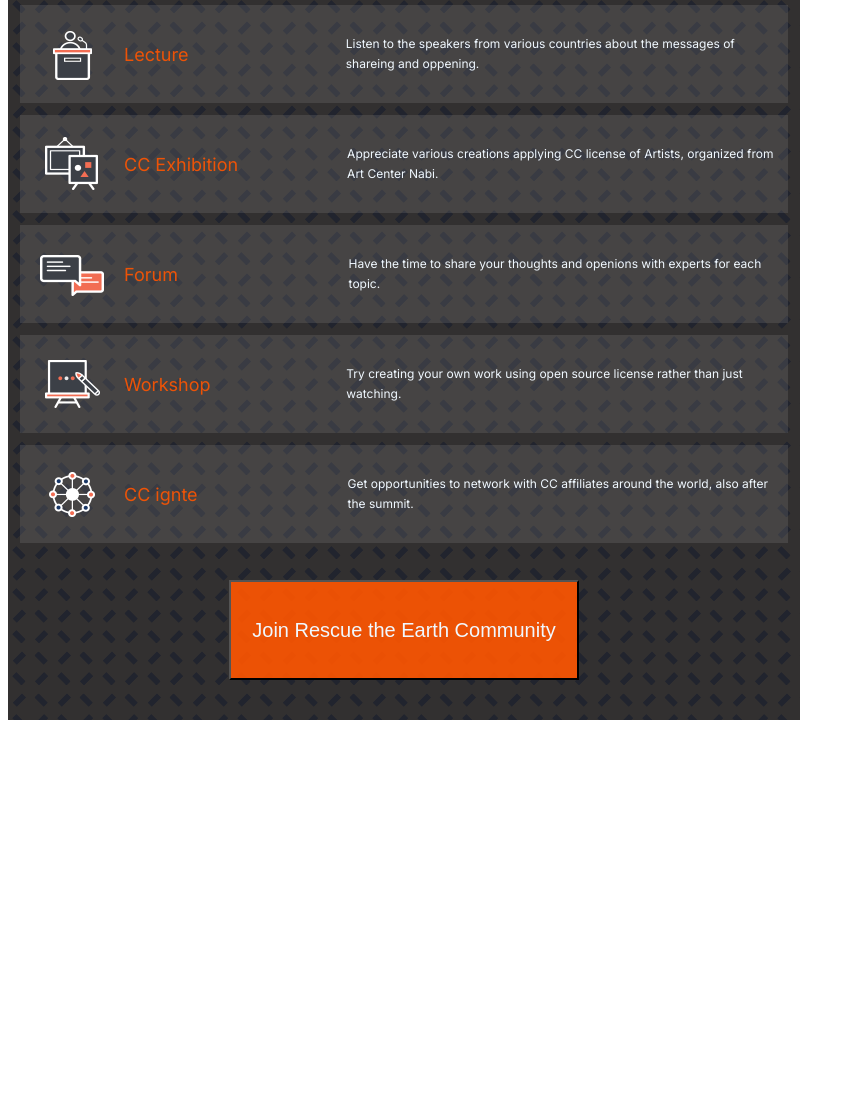
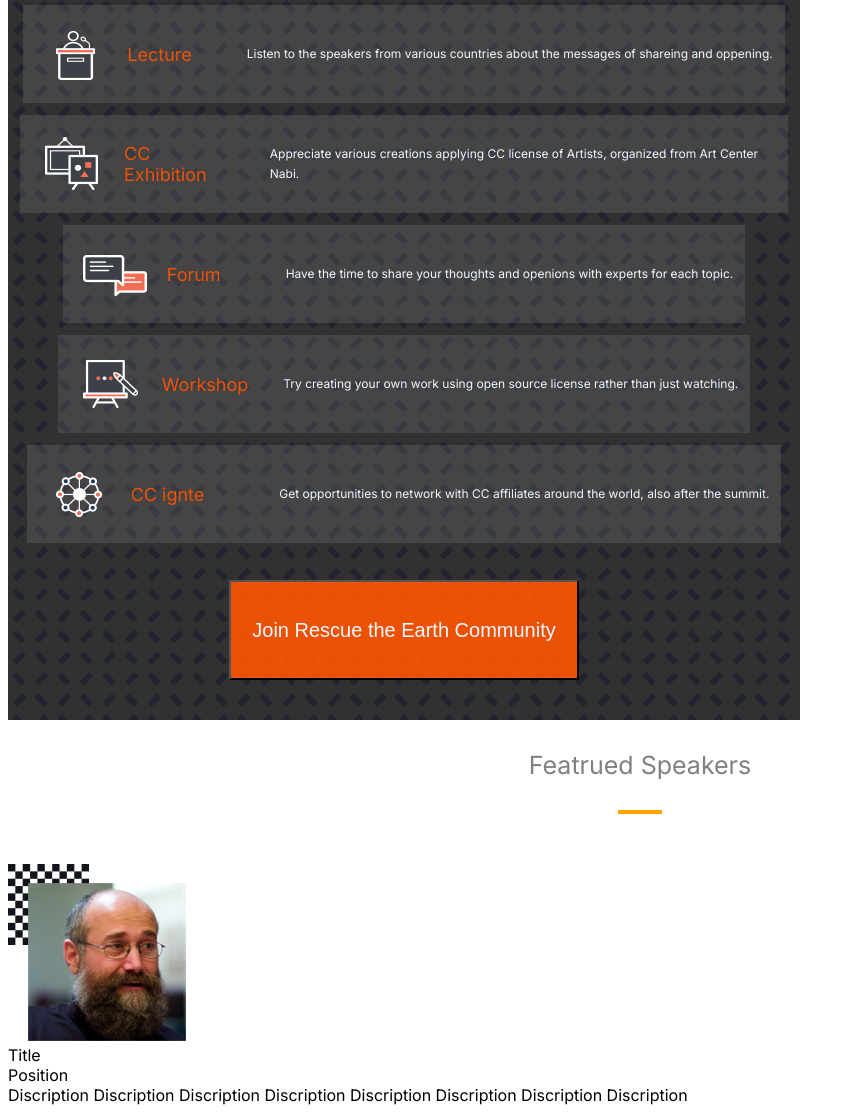
Before and after one commit to OnlyUnknown/Capstone-Mudole1, a plain HTML site: page index.html in a window 1280 px wide. Shown: the part 953-2066 px from the top of the page, without its empty margins (0-855 px from the left). Before the commit the page ends 1681 px from the top, so only its background shows below. Drawn offline with Linux system fonts and the light colour scheme.

Commit message:
Adjusted the menu of main program list

```diff
--- a/index.html
+++ b/index.html
@@ -43,7 +43,7 @@
         </div>
         <div class="flex-lect">
         <img src="images/lecture2.png">
-        <p class="heading-lect heading-push">
+        <p class="heading-lect">
                CC Exhibition
         </p>
         <p class="heading-p">
@@ -53,7 +53,7 @@
     </div>
         <div class="flex-lect">
         <img src="images/lecture3.png">
-        <p class="heading-lect">
+        <p class="heading-lect heading-push3">
             Forum
         </p>
         <p class="heading-p">
@@ -86,5 +86,22 @@
         </button>
     </div>
 </section>
+<section class="Featured-Speakers">
+    <div class="title-partners-gray">Featrued Speakers</div>
+    <div class="line-logo"></div>
+    <div class="grid-speakers">
+        <div class="speaker">
+            <img src="images/speaker1.png">
+            <div class="flex-speaker-cont">
+            <div class="speaker-name">Title</div>
+            <div class="speaker-positon">Position</div>
+            <div class="speaker-break"></div>
+            <div class="speaker-discription">Discription Discription Discription Discription
+                Discription Discription Discription Discription
+            </div>
+        </div>
+        </div>
+    </div>
+</section>
 </body>
 </html>
--- a/style.css
+++ b/style.css
@@ -87,7 +87,8 @@ body {
 .heading-lect{
     color: rgba(255, 85, 0, 0.905);
     font-size: 18px;
-    width: 230px;
+    max-width: 230px;
+    margin-right: 30px;
 }
 
 .heading-p{
@@ -102,7 +103,6 @@ body {
     color: aliceblue;
     font-size: 25px;
 text-align: center;
-
 padding-top: 30px;
 padding-bottom: 30px;
 margin-left: 50px;
@@ -120,12 +120,17 @@ margin-right: 50px
 }
 
 .heading-push{
-    width: 265px
+    margin-right: 50px;
 }
 
 .heading-push2{
-    width: 250px;
+    margin-right: 70px
 }
+
+.heading-push3{
+    margin-right: 60px;
+}
+
 
 .join-community{
     color: aliceblue;
@@ -135,3 +140,13 @@ margin-right: 50px
     font-size: 20px;
     margin-top: 25px
 }
+
+.title-partners-gray{
+    color: gray;
+    font-size: 25px;
+text-align: center;
+padding-top: 30px;
+padding-bottom: 30px;
+margin-left: 50px;
+margin-right: 50px
+  }
```
